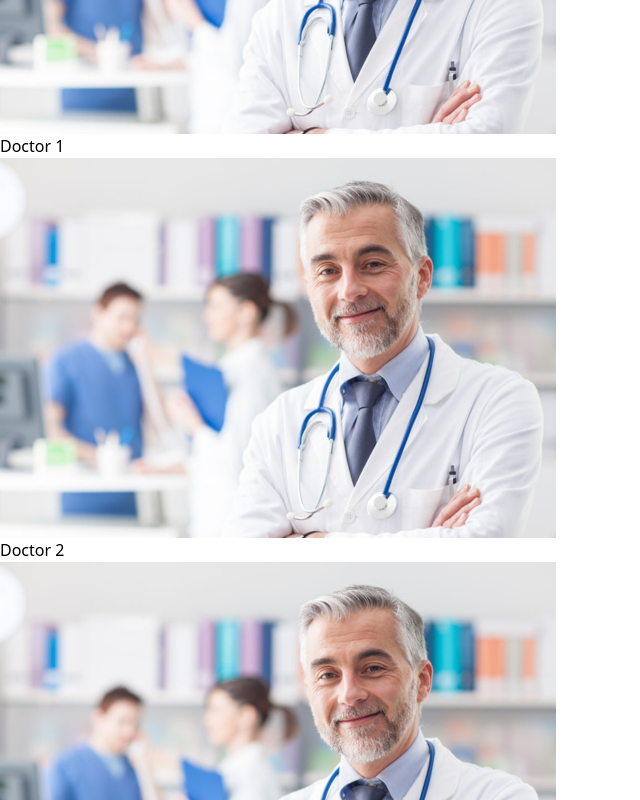
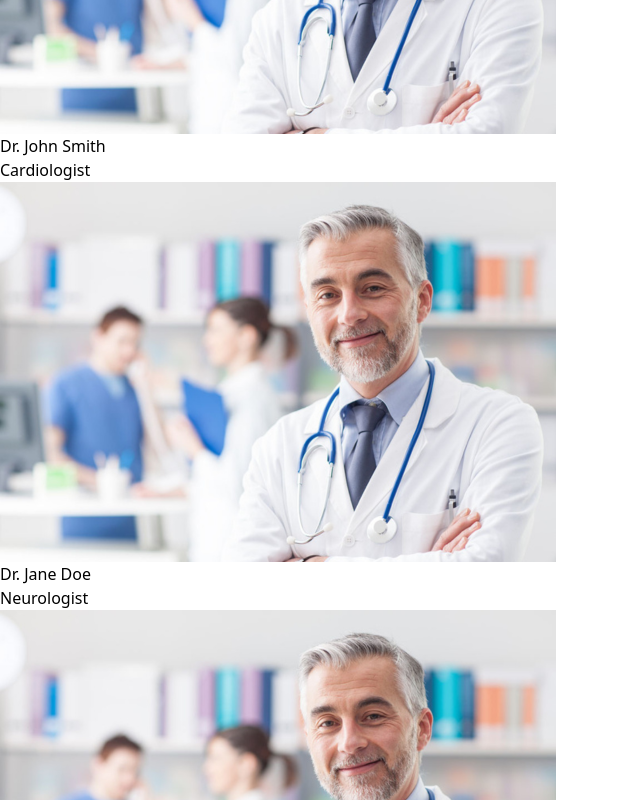
Before and after one commit to M-ilyas1/IlajPlus, a React (Vite) app: page / in a window 1280 px wide. Shown: the part 3220-4020 px from the top of the page, without its empty margins (0-640 px from the left). Built offline with nearby package versions, Linux system fonts and the light colour scheme.

Commit message:
add some features on Consult Best Doctors Online Section

```diff
--- a/src/components/Cards/Consult_Doctors_Cards.jsx
+++ b/src/components/Cards/Consult_Doctors_Cards.jsx
@@ -1,10 +1,25 @@
-import React, { useState } from "react";
-import FeatureImg1 from "../../Imgs/feature_img/fea2.png";
+import { useState } from "react";
+import { IoCloseCircle } from "react-icons/io5";
+import Doctor1 from "../../Imgs/feature_img/fea2.png";
+import Doctor2 from "../../Imgs/feature_img/fea2.png";
+import Doctor3 from "../../Imgs/feature_img/fea2.png";
+import Doctor4 from "../../Imgs/feature_img/fea2.png";
 
-const doctors = Array.from({ length: 40 }, (_, i) => ({
-  img: FeatureImg1,
-  heading: `Doctor ${i + 1}`,
-}));
+const doctors = [
+  { img: Doctor1, name: "Dr. John Smith", specialization: "Cardiologist" },
+  { img: Doctor2, name: "Dr. Jane Doe", specialization: "Neurologist" },
+  { img: Doctor3, name: "Dr. Alice Brown", specialization: "Pediatrician" },
+  { img: Doctor4, name: "Dr. Mike Johnson", specialization: "Orthopedist" },
+  { img: Doctor1, name: "Dr. Emily Clark", specialization: "Dermatologist" },
+  { img: Doctor2, name: "Dr. Robert White", specialization: "Psychiatrist" },
+  { img: Doctor2, name: "Dr. Robert White", specialization: "Psychiatrist" },
+  { img: Doctor2, name: "Dr. Robert White", specialization: "Psychiatrist" },
+  { img: Doctor2, name: "Dr. Robert White", specialization: "Psychiatrist" },
+  { img: Doctor2, name: "Dr. Robert White", specialization: "Psychiatrist" },
+  { img: Doctor2, name: "Dr. Robert White", specialization: "Psychiatrist" },
+  { img: Doctor2, name: "Dr. Robert White", specialization: "Psychiatrist" },
+  // Add more doctors here...
+];
 
 const FeatureSection = () => {
   const [isPopupOpen, setIsPopupOpen] = useState(false);
@@ -15,9 +30,10 @@ const FeatureSection = () => {
 
   return (
     <section className="w-full py-8 bg-gray-100">
-      <div className="max-w-screen-xl mx-auto">
-        <div className="flex justify-between items-center py-2">
-          <h2 className="text-3xl font-bold">
+      <div className="max-w-screen-xl mx-auto px-4 sm:px-6 lg:px-8">
+        {/* Header Section */}
+        <div className="flex flex-col sm:flex-row justify-between items-center py-2 space-y-4 sm:space-y-0">
+          <h2 className="text-2xl sm:text-3xl font-bold text-center sm:text-left">
             Consult Best Doctors Online
           </h2>
           <button
@@ -27,50 +43,62 @@ const FeatureSection = () => {
             See All
           </button>
         </div>
-        <div className="parent-container">
-          <div className="grid grid-cols-2 sm:grid-cols-3 lg:grid-cols-6 gap-4  ">
+
+        {/* Doctors Grid */}
+        <div className="grid grid-cols-2 sm:grid-cols-3 md:grid-cols-4 lg:grid-cols-6 gap-4">
           {doctors.slice(0, 6).map((doctor, index) => (
             <div
               key={index}
-                className="bg-white shadow-lg p-4 flex flex-col items-center text-center"
+              className="bg-white shadow-lg p-4 flex flex-col items-center text-center rounded-lg"
             >
               <img
                 src={doctor.img}
-                  alt={doctor.heading}
-                  className="w-20 h-20 mb-2 object-cover rounded-full"
+                alt={doctor.name}
+                className="w-16 h-16 sm:w-20 sm:h-20 mb-2 object-cover rounded-full"
               />
-                <h3 className="text-sm font-medium">{doctor.heading}</h3>
+              <h3 className="text-sm font-medium truncate w-full">
+                {doctor.name}
+              </h3>
+              <p className="text-xs text-gray-500">{doctor.specialization}</p>
             </div>
           ))}
         </div>
       </div>
-      </div>
 
+      {/* Popup Modal */}
       {isPopupOpen && (
         <div className="fixed inset-0 bg-black bg-opacity-50 flex justify-center items-center z-50">
-          <div className="bg-white rounded-lg p-6 w-[50%] h-[70%] max-w-4xl overflow-y-auto flex flex-col items-center">
-            <div className="grid grid-cols-2 sm:grid-cols-3 lg:grid-cols-6 gap-1 overflow-auto">
+          <div className="bg-white rounded-lg p-2 w-[90%] sm:w-[80%] lg:w-[60%] h-[70%] max-w-4xl overflow-y-auto">
+            <div className="flex justify-between items-center mb-4">
+              <input
+                type="text"
+                placeholder="Find a doctor online..."
+                className="border rounded-lg px-4 py-2 flex-grow mr-4"
+              />
+              <button
+                onClick={togglePopup}
+                className=" text-orange-700 md:text-3xl text-2xl outline-none rounded-lg transition"
+              >
+                <IoCloseCircle/>
+              </button>
+            </div>
+            <div className="grid grid-cols-2 sm:grid-cols-3 md:grid-cols-4 lg:grid-cols-6 gap-4">
               {doctors.map((doctor, index) => (
                 <div
                   key={index}
-                  className="bg-white shadow-lg p-4 flex flex-col items-center text-center"
+                  className="bg-white shadow-lg p-4 flex flex-col items-center text-center rounded-lg"
                 >
                   <img
                     src={doctor.img}
-                    alt={doctor.heading}
-                    className="w-20 h-20 mb-2 object-cover rounded-full"
+                    alt={doctor.name}
+                    className="w-16 h-16 sm:w-20 sm:h-20 mb-2 object-cover rounded-full"
                   />
-                  <h3 className="text-sm font-medium">{doctor.heading}</h3>
+                  <h3 className="text-sm font-medium truncate w-full">
+                    {doctor.name}
+                  </h3>
+                  <p className="text-xs text-gray-500">{doctor.specialization}</p>
                 </div>
               ))}
-            </div>
-            <div className="text-center mt-4">
-              <button
-                onClick={togglePopup}
-                className="bg-red-500 text-white px-6 py-2 rounded-lg hover:bg-red-600 transition"
-              >
-                Close
-              </button>
             </div>
           </div>
         </div>
```
Lines whose indentation alone changed are shown as unchanged.
